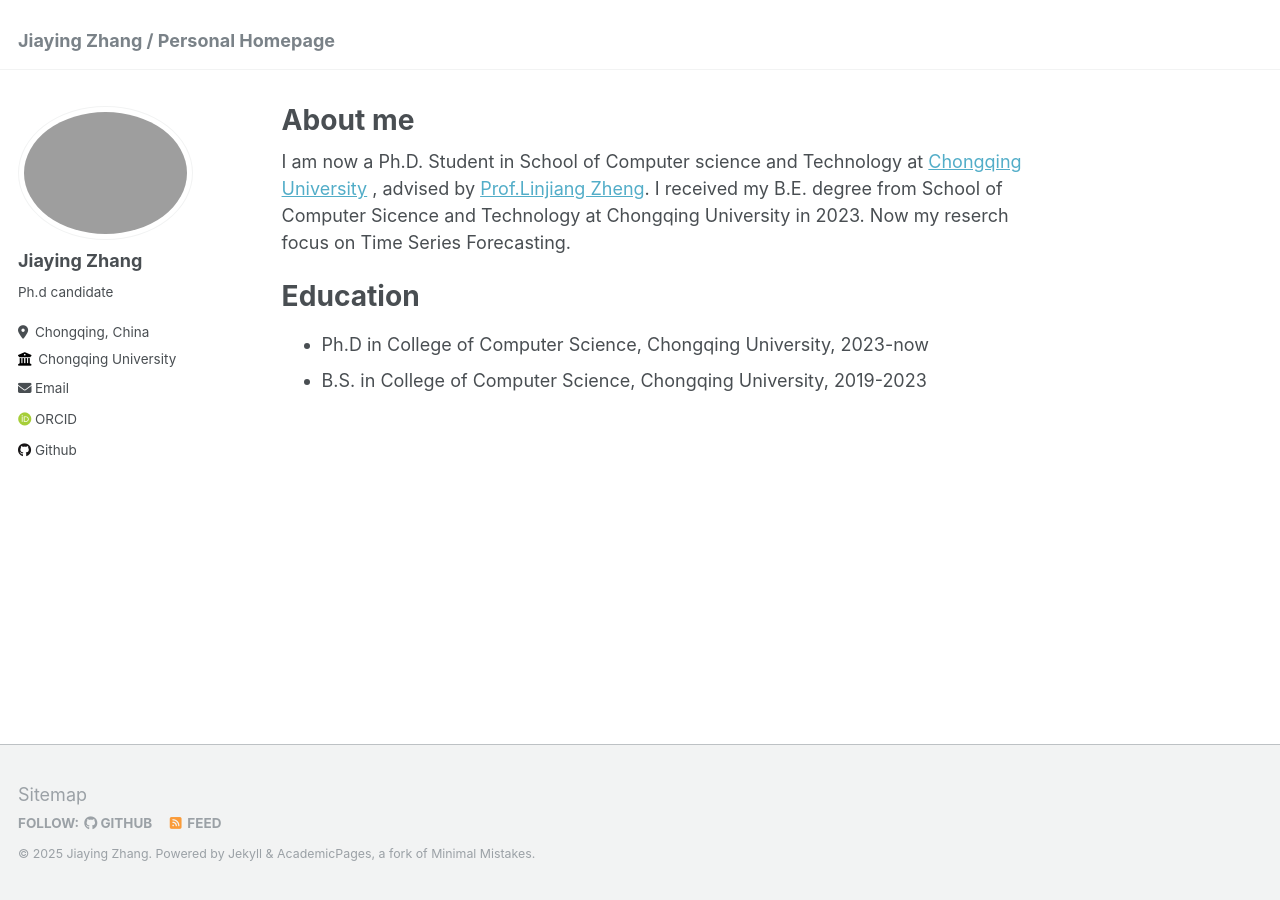
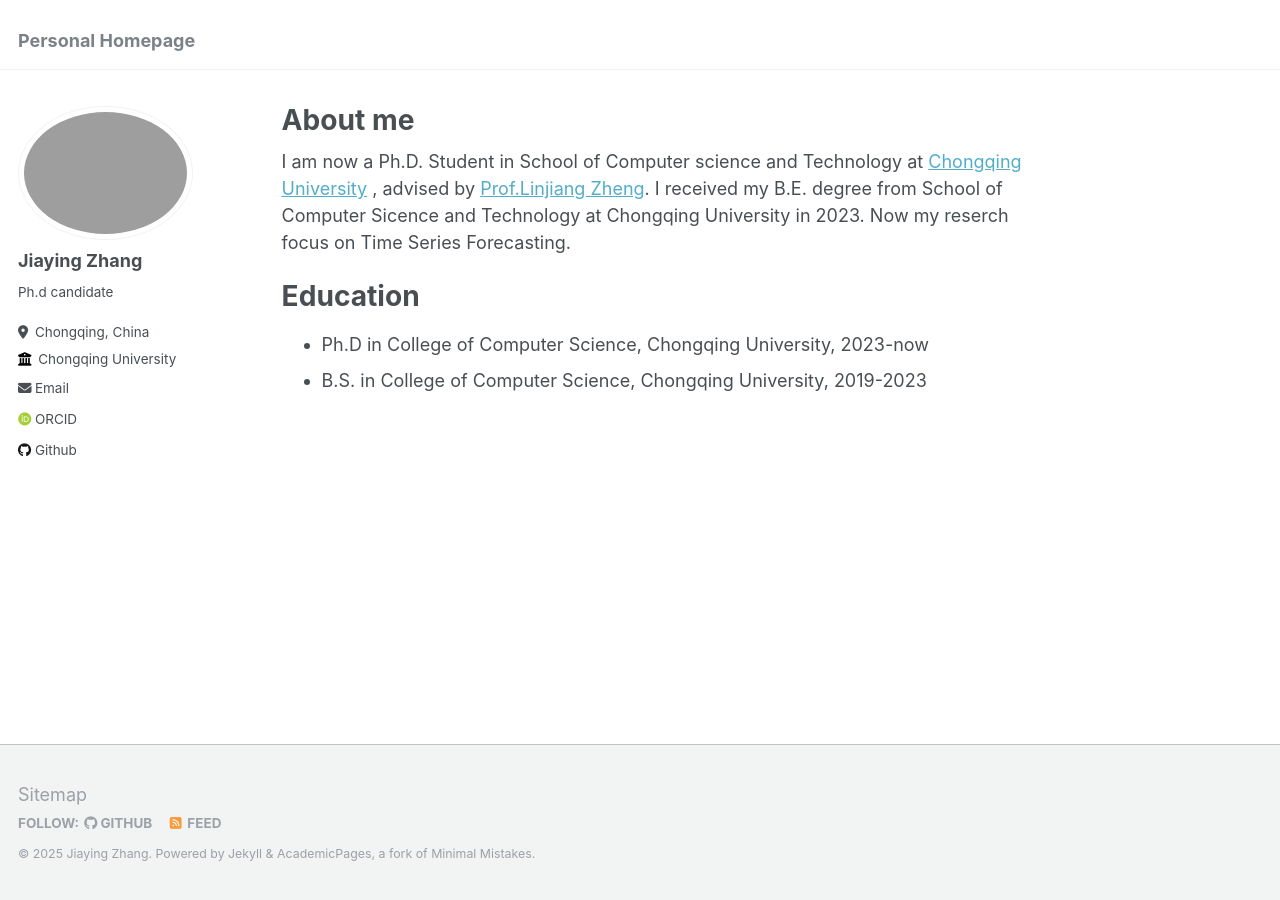
Before and after one commit to zjy-cqu/zjy-cqu.github.io, a Jekyll site: the page built from _pages/about.md, in a window 1280 px wide. Built offline with Jekyll 4.4.1, drawn with Linux system fonts in a browser that asks for light colours; some web fonts are replaced.

Commit message:
Update _config.yml

```diff
--- a/_config.yml
+++ b/_config.yml
@@ -8,7 +8,7 @@
 
 # Basic Site Settings
 locale                   : "en-US"
-title                    : "Jiaying Zhang / Personal Homepage"
+title                    : "Personal Homepage"
 title_separator          : "-"
 name                     : &name "Jiaying Zhang"
 description              : &description "Ph.d candidate"
```
